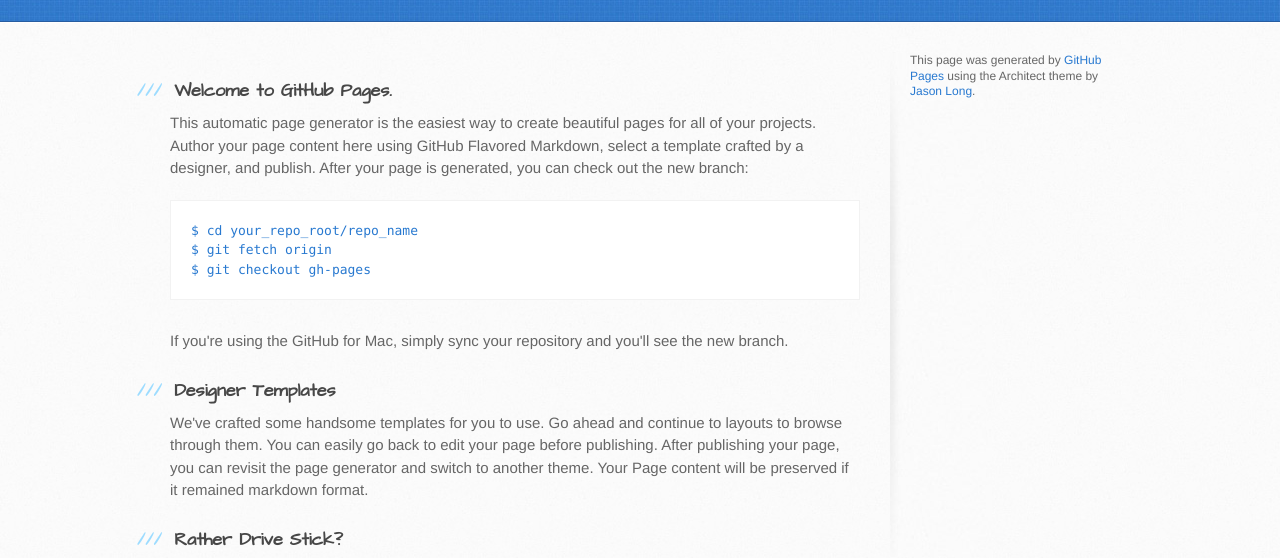
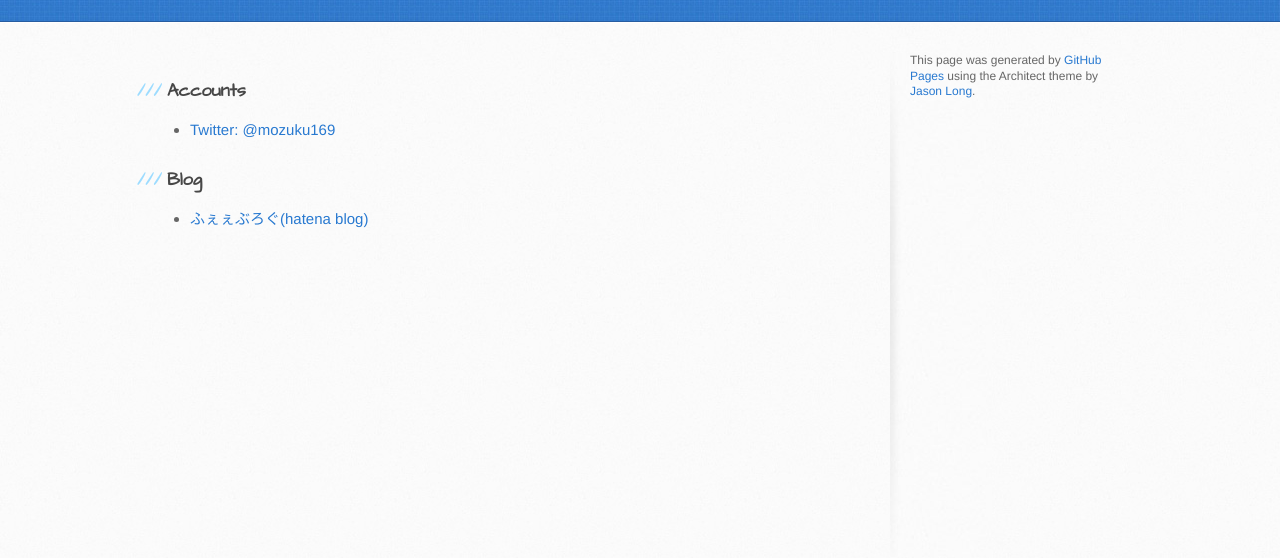
Before and after one commit to tarama13/tarama13.github.io, a plain HTML site: page index.html in a window 1280 px wide. Shown: the part 179-737 px from the top of the page. Drawn offline with Linux system fonts and the light colour scheme.

Commit message:
comment out and add infomation

```diff
--- a/index.html
+++ b/index.html
@@ -28,6 +28,15 @@
     <div id="content-wrapper">
       <div class="inner clearfix">
         <section id="main-content">
+        	<h3><a id="accounts" href="#account" aria-hidden="true"></a>Accounts</h3>
+        		<ul>
+        			<li><a href="https://twitter.com/mozuku169">Twitter: @mozuku169</a></li>
+        		</ul>
+        	<h3><a id="blog" href="#blog" aria-hidden="true"></a>Blog</h3>
+        		<ul>
+        			<li><a href="http://mozuku169.hatenablog.com/">ふぇぇぶろぐ(hatena blog)</a></li>
+        		</ul>
+<!--
           <h3>
 <a id="welcome-to-github-pages" class="anchor" href="#welcome-to-github-pages" aria-hidden="true"><span class="octicon octicon-link"></span></a>Welcome to GitHub Pages.</h3>
 
@@ -59,6 +68,7 @@ $ git checkout gh-pages
 <a id="support-or-contact" class="anchor" href="#support-or-contact" aria-hidden="true"><span class="octicon octicon-link"></span></a>Support or Contact</h3>
 
 <p>Having trouble with Pages? Check out the documentation at <a href="https://help.github.com/pages">https://help.github.com/pages</a> or contact <a href="mailto:support@github.com">support@github.com</a> and we’ll help you sort it out.</p>
+-->
         </section>
 
         <aside id="sidebar">
@@ -69,6 +79,5 @@ $ git checkout gh-pages
       </div>
     </div>
 
-
   </body>
 </html>
--- a/stylesheets/stylesheet.css
+++ b/stylesheets/stylesheet.css
@@ -428,7 +428,7 @@ th {
 
 /* LAYOUT STYLES */
 body {
-  font-family: 'Helvetica Neue', Helvetica, Arial, serif;
+  font-family: 'Helvetica Neue', Helvetica, 'Meiryo', 'メイリオ', Arial, serif;
   font-size: 15px;
   font-weight: 400;
   line-height: 1.5;
```
